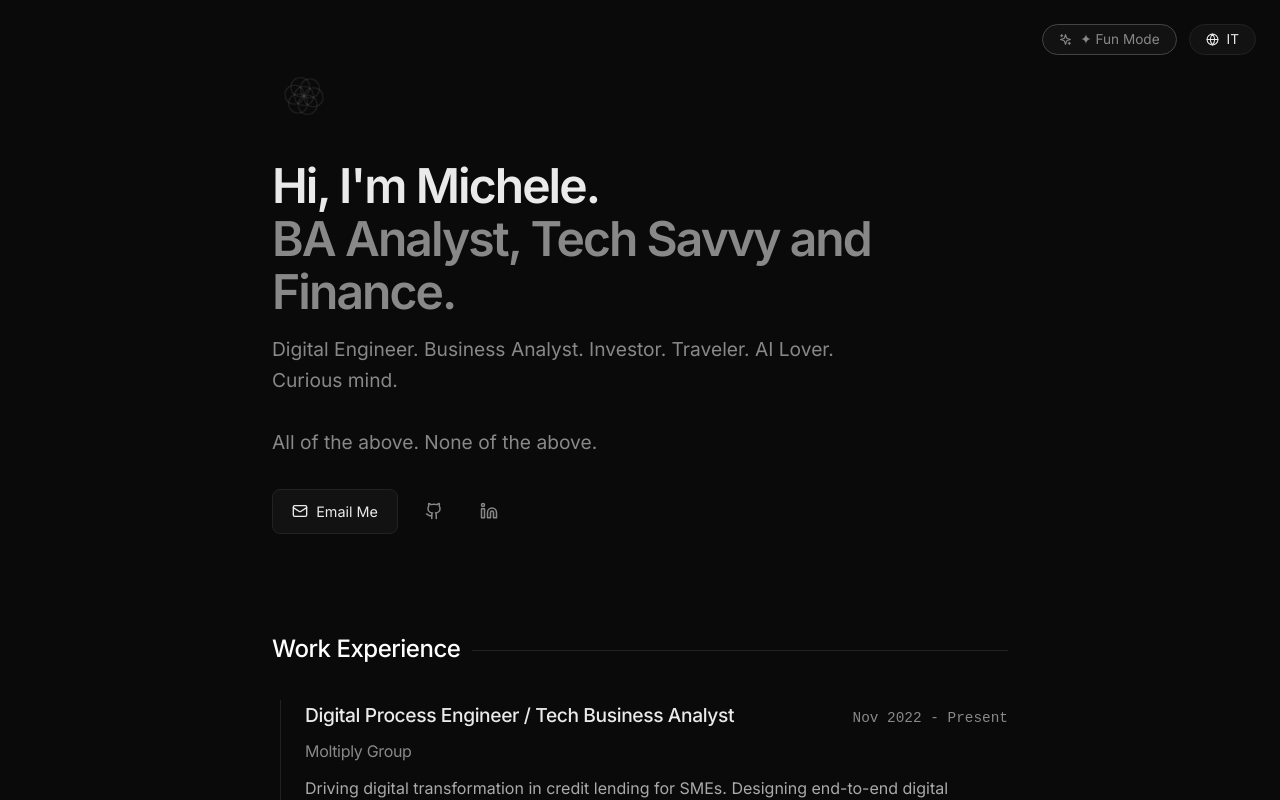
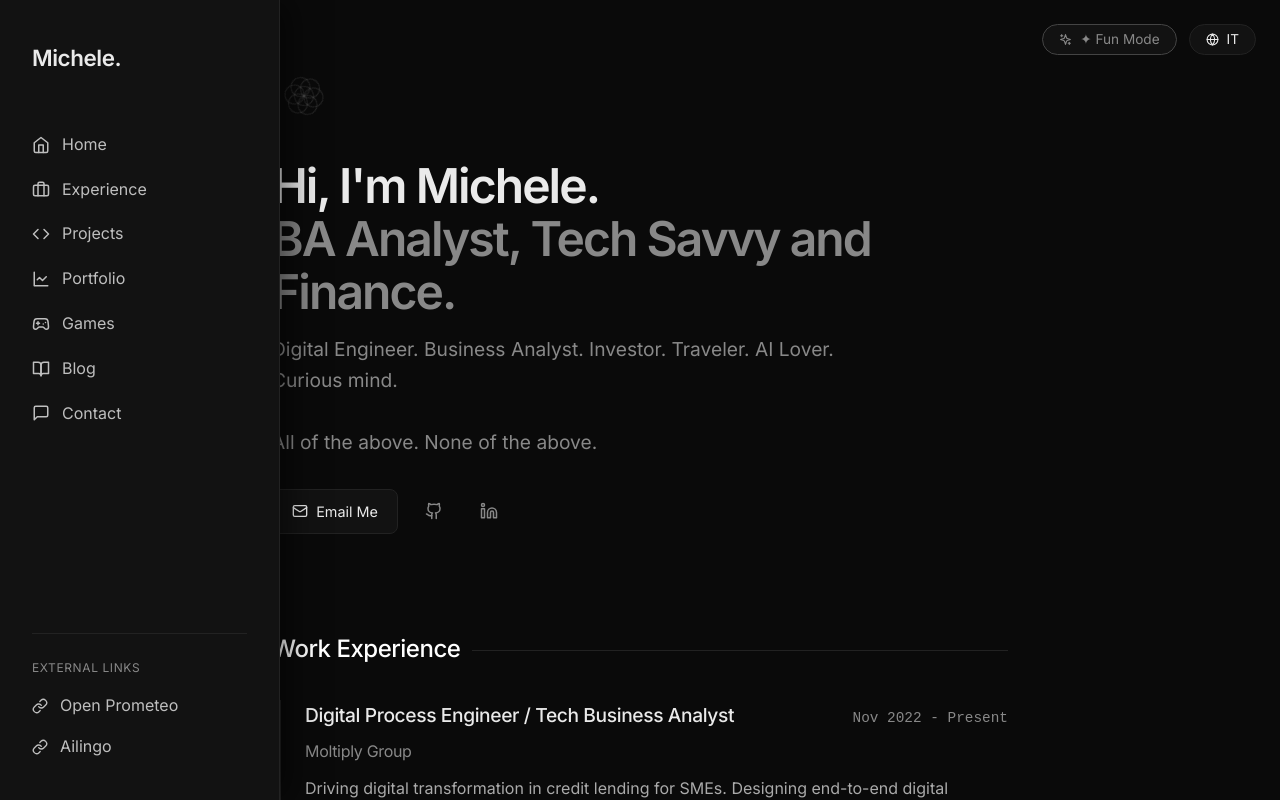
Before and after one commit to LockiJohn/cv-tailor, a Next.js app in the folder web-client/: page / in a window 1280 px wide. Shown: the top 800 px of the page. Built offline with nearby package versions, Linux system fonts and the light colour scheme.

Commit message:
feat: add sliding sidebar and Game Time section with Agentic Coding info

```diff
--- a/web-client/pages/index.tsx
+++ b/web-client/pages/index.tsx
@@ -1,6 +1,6 @@
 import React, { useEffect, useState } from 'react';
 import Head from 'next/head';
-import { Github, Linkedin, Mail, ExternalLink, Globe, BookOpen, Sparkles, TrendingUp } from 'lucide-react';
+import { Github, Linkedin, Mail, ExternalLink, Globe, BookOpen, Sparkles, TrendingUp, Gamepad2, Home, Briefcase, Code, LineChart, MessageSquare, Link as LinkIcon } from 'lucide-react';
 import Layout from '../components/Layout';
 import { ErrorTracker } from '../services/ErrorTracker';
 
@@ -22,6 +22,16 @@ const translations = {
         funOff: "✦ Minimal",
         financeTitle: "Financial Portfolio (Facsimile)",
         financeDisclaimer: "* Not financial advice. This is a facsimile portfolio.",
+        gamesTitle: "Game Time ✨",
+        gamesDesc: "Experimental games built 100% via Agentic AI Coding.",
+        menuHome: "Home",
+        menuExperience: "Experience",
+        menuProjects: "Projects",
+        menuFinance: "Portfolio",
+        menuGames: "Games",
+        menuBlog: "Blog",
+        menuContact: "Contact",
+        menuExternal: "External Links"
     },
     it: {
         title: "Michele | BA Analyst, Tech Savvy and Finance",
@@ -39,6 +49,16 @@ const translations = {
         funOff: "✦ Minimal",
         financeTitle: "Portafoglio Finanziario (Facsimile)",
         financeDisclaimer: "* Non sono consigli finanziari. Questo è un portafoglio facsimile.",
+        gamesTitle: "Area Svago ✨",
+        gamesDesc: "Giochi sperimentali creati al 100% tramite Agentic AI Coding.",
+        menuHome: "Home",
+        menuExperience: "Esperienza",
+        menuProjects: "Progetti",
+        menuFinance: "Portafoglio",
+        menuGames: "Giochi",
+        menuBlog: "Blog",
+        menuContact: "Contatti",
+        menuExternal: "Link Esterni"
     }
 };
 
@@ -81,6 +101,27 @@ const projects = [
         previewGradient: "linear-gradient(135deg, #f59e0b22, #ef444422)",
         funGradient: "linear-gradient(135deg, #fbbf2455, #ef444455)",
         link: null
+    }
+];
+
+const games = [
+    {
+        title: "Worms Bazooka & Space Impact",
+        descEn: "Modern web-based recreations of classic games, built from scratch using HTML5 Canvas, physics, and vanilla JavaScript.",
+        descIt: "Remake web di giochi classici, creati da zero usando HTML5 Canvas, fisica e vanilla JavaScript.",
+        link: "#",
+    },
+    {
+        title: "Retro Snake AI",
+        descEn: "Classic Snake but the apples try to run away from you using pathfinding algorithms.",
+        descIt: "Il classico Snake, ma le mele cercano di scappare usando algoritmi di pathfinding.",
+        link: "#",
+    },
+    {
+        title: "Cyber-Pong 2077",
+        descEn: "Neon-lit, high-speed pong with power-ups and particle explosions. Pure chaotic fun.",
+        descIt: "Pong ad alta velocità e luci al neon, con potenziamenti ed esplosioni di particelle. Puro caos.",
+        link: "#",
     }
 ];
 
@@ -412,6 +453,65 @@ export default function Portfolio() {
                     backdrop-filter: blur(15px);
                     animation: pulse-glow 4s ease infinite;
                 }
+
+                /* Sidebar Styles */
+                .sidebar-hit-area {
+                    position: fixed;
+                    top: 0;
+                    left: 0;
+                    width: 25px;
+                    height: 100vh;
+                    z-index: 999;
+                }
+                .sidebar-wrapper {
+                    position: fixed;
+                    top: 0;
+                    left: -280px;
+                    width: 280px;
+                    height: 100vh;
+                    background: var(--minimal-surface);
+                    border-right: 1px solid var(--minimal-border);
+                    transition: left 0.3s cubic-bezier(0.4, 0, 0.2, 1);
+                    padding: 2.5rem 2rem;
+                    display: flex;
+                    flex-direction: column;
+                    gap: 1.5rem;
+                    z-index: 1000;
+                    backdrop-filter: blur(12px);
+                    box-shadow: 10px 0 30px rgba(0,0,0,0.5);
+                }
+                .sidebar-hit-area:hover + .sidebar-wrapper,
+                .sidebar-wrapper:hover {
+                    left: 0;
+                }
+                .sidebar-link {
+                    color: var(--minimal-text);
+                    text-decoration: none;
+                    font-size: 1rem;
+                    font-weight: 400;
+                    transition: all 0.2s ease;
+                    display: flex;
+                    align-items: center;
+                    gap: 0.75rem;
+                    opacity: 0.8;
+                }
+                .sidebar-link:hover {
+                    color: var(--minimal-accent);
+                    opacity: 1;
+                    transform: translateX(4px);
+                }
+                .sidebar-fun {
+                    background: rgba(13, 5, 32, 0.9) !important;
+                    border-right: 1px solid rgba(192, 132, 252, 0.3) !important;
+                    box-shadow: 4px 0 30px rgba(124, 58, 237, 0.15) !important;
+                }
+                .sidebar-link-fun {
+                    color: #c4a8e0 !important;
+                }
+                .sidebar-link-fun:hover {
+                    color: #fbbf24 !important;
+                    text-shadow: 0 0 8px rgba(251, 191, 36, 0.4);
+                }
             `}</style>
 
             {/* Sacred geometry background - only in fun mode */}
@@ -427,10 +527,34 @@ export default function Portfolio() {
                 </button>
             </div>
 
+            {/* Sidebar */}
+            <div className="sidebar-hit-area" />
+            <div className={`sidebar-wrapper ${funMode ? 'sidebar-fun' : ''}`}>
+                <div style={{ fontSize: '1.4rem', fontWeight: 600, marginBottom: '2rem', letterSpacing: '-0.02em', color: funMode ? '#fbbf24' : 'var(--minimal-text)' }}>
+                    Michele.
+                </div>
+
+                <nav style={{ display: 'flex', flexDirection: 'column', gap: '1.2rem', flex: 1 }}>
+                    <a href="#hero" className={`sidebar-link ${funMode ? 'sidebar-link-fun' : ''}`}><Home size={18} /> {t.menuHome}</a>
+                    <a href="#experience" className={`sidebar-link ${funMode ? 'sidebar-link-fun' : ''}`}><Briefcase size={18} /> {t.menuExperience}</a>
+                    <a href="#projects" className={`sidebar-link ${funMode ? 'sidebar-link-fun' : ''}`}><Code size={18} /> {t.menuProjects}</a>
+                    <a href="#finance" className={`sidebar-link ${funMode ? 'sidebar-link-fun' : ''}`}><LineChart size={18} /> {t.menuFinance}</a>
+                    <a href="#games" className={`sidebar-link ${funMode ? 'sidebar-link-fun' : ''}`}><Gamepad2 size={18} /> {t.menuGames}</a>
+                    <a href="#blog" className={`sidebar-link ${funMode ? 'sidebar-link-fun' : ''}`}><BookOpen size={18} /> {t.menuBlog}</a>
+                    <a href="#contact" className={`sidebar-link ${funMode ? 'sidebar-link-fun' : ''}`}><MessageSquare size={18} /> {t.menuContact}</a>
+                </nav>
+
+                <div style={{ borderTop: `1px solid ${funMode ? 'rgba(192, 132, 252, 0.2)' : 'var(--minimal-border)'}`, paddingTop: '1.5rem', display: 'flex', flexDirection: 'column', gap: '1rem' }}>
+                    <span style={{ fontSize: '0.75rem', color: funMode ? 'rgba(196,168,224,0.6)' : 'var(--minimal-muted)', textTransform: 'uppercase', letterSpacing: '0.05em' }}>{t.menuExternal}</span>
+                    <a href="https://www.instagram.com/openprometeo_" target="_blank" rel="noopener noreferrer" className={`sidebar-link ${funMode ? 'sidebar-link-fun' : ''}`}><LinkIcon size={16} /> Open Prometeo</a>
+                    <a href="#" target="_blank" rel="noopener noreferrer" className={`sidebar-link ${funMode ? 'sidebar-link-fun' : ''}`}><LinkIcon size={16} /> Ailingo</a>
+                </div>
+            </div>
+
             <div className="minimal-container animate-fade">
 
                 {/* Hero */}
-                <section style={{ marginBottom: '6rem' }}>
+                <section id="hero" style={{ marginBottom: '6rem' }}>
                     <div className="flower-wrapper">
                         <FlowerOfLife funMode={funMode} />
                     </div>
@@ -496,7 +620,7 @@ export default function Portfolio() {
                 </section>
 
                 {/* Experience */}
-                <section style={{ marginBottom: '6rem' }}>
+                <section id="experience" style={{ marginBottom: '6rem' }}>
                     <h2 className="section-title">{translations[lang].experienceTitle}</h2>
                     <div style={{ display: 'flex', flexDirection: 'column', gap: '2.5rem' }}>
                         {experience.map((job, index) => (
@@ -527,7 +651,7 @@ export default function Portfolio() {
                 </section>
 
                 {/* Projects */}
-                <section style={{ marginBottom: '6rem' }}>
+                <section id="projects" style={{ marginBottom: '6rem' }}>
                     <h2 className="section-title">{translations[lang].projectsTitle}</h2>
                     <div style={{ display: 'grid', gridTemplateColumns: 'repeat(auto-fill, minmax(320px, 1fr))', gap: '2rem' }}>
                         {projects.map((project, index) => {
@@ -617,7 +741,7 @@ export default function Portfolio() {
                 </section>
 
                 {/* Financial Portfolio */}
-                <section style={{ marginBottom: '6rem' }}>
+                <section id="finance" style={{ marginBottom: '6rem' }}>
                     <h2 className="section-title">{translations[lang].financeTitle}</h2>
                     <div style={{ display: 'grid', gridTemplateColumns: 'repeat(auto-fill, minmax(180px, 1fr))', gap: '1.5rem' }}>
                         {financialAssets.map((asset, index) => (
@@ -673,8 +797,48 @@ export default function Portfolio() {
                     </p>
                 </section>
 
+                {/* Game Time */}
+                <section id="games" style={{ marginBottom: '6rem' }}>
+                    <h2 className="section-title">{translations[lang].gamesTitle}</h2>
+                    <p style={{ color: funMode ? '#c4a8e0' : 'var(--minimal-muted)', marginBottom: '2rem', fontStyle: 'italic', opacity: 0.9 }}>
+                        {translations[lang].gamesDesc}
+                    </p>
+                    <div style={{ display: 'grid', gridTemplateColumns: 'repeat(auto-fill, minmax(240px, 1fr))', gap: '1.5rem' }}>
+                        {games.map((game, index) => (
+                            <a key={index} href={game.link} style={{ textDecoration: 'none', display: 'block' }}>
+                                <div className={funMode ? 'project-card-fun' : ''} style={{
+                                    padding: '1.5rem',
+                                    border: funMode ? '1px solid rgba(124, 58, 237, 0.4)' : '1px solid var(--minimal-border)',
+                                    borderRadius: '12px',
+                                    background: funMode ? 'rgba(124, 58, 237, 0.05)' : 'transparent',
+                                    transition: 'all 0.3s ease',
+                                    display: 'flex', flexDirection: 'column', height: '100%',
+                                    cursor: 'pointer'
+                                }}
+                                    onMouseEnter={(e) => {
+                                        e.currentTarget.style.transform = 'translateY(-4px)';
+                                        if (funMode) e.currentTarget.style.boxShadow = '0 0 20px rgba(124, 58, 237, 0.2)';
+                                        else e.currentTarget.style.borderColor = 'var(--minimal-muted)';
+                                    }}
+                                    onMouseLeave={(e) => {
+                                        e.currentTarget.style.transform = 'translateY(0)';
+                                        if (funMode) e.currentTarget.style.boxShadow = 'none';
+                                        else e.currentTarget.style.borderColor = 'var(--minimal-border)';
+                                    }}>
+                                    <h3 style={{ fontSize: '1.15rem', fontWeight: 600, color: funMode ? '#fbbf24' : 'var(--minimal-text)', display: 'flex', alignItems: 'center', gap: '0.5rem', marginBottom: '0.75rem' }}>
+                                        <Gamepad2 size={18} /> {game.title}
+                                    </h3>
+                                    <p style={{ fontSize: '0.9rem', color: funMode ? '#f0e6ff' : 'var(--minimal-muted)', lineHeight: 1.5 }}>
+                                        {lang === 'en' ? game.descEn : game.descIt}
+                                    </p>
+                                </div>
+                            </a>
+                        ))}
+                    </div>
+                </section>
+
                 {/* Blog */}
-                <section style={{ marginBottom: '6rem' }}>
+                <section id="blog" style={{ marginBottom: '6rem' }}>
                     <h2 className="section-title">{translations[lang].blogTitle}</h2>
                     <div style={{ display: 'flex', flexDirection: 'column', gap: '1rem' }}>
                         {blogPosts.map((post, index) => (
@@ -707,7 +871,7 @@ export default function Portfolio() {
                 </section>
 
                 {/* Contact */}
-                <section
+                <section id="contact"
                     className={funMode ? 'contact-section-fun' : ''}
                     style={{
                         marginBottom: '4rem', padding: '4rem 2rem',
```
